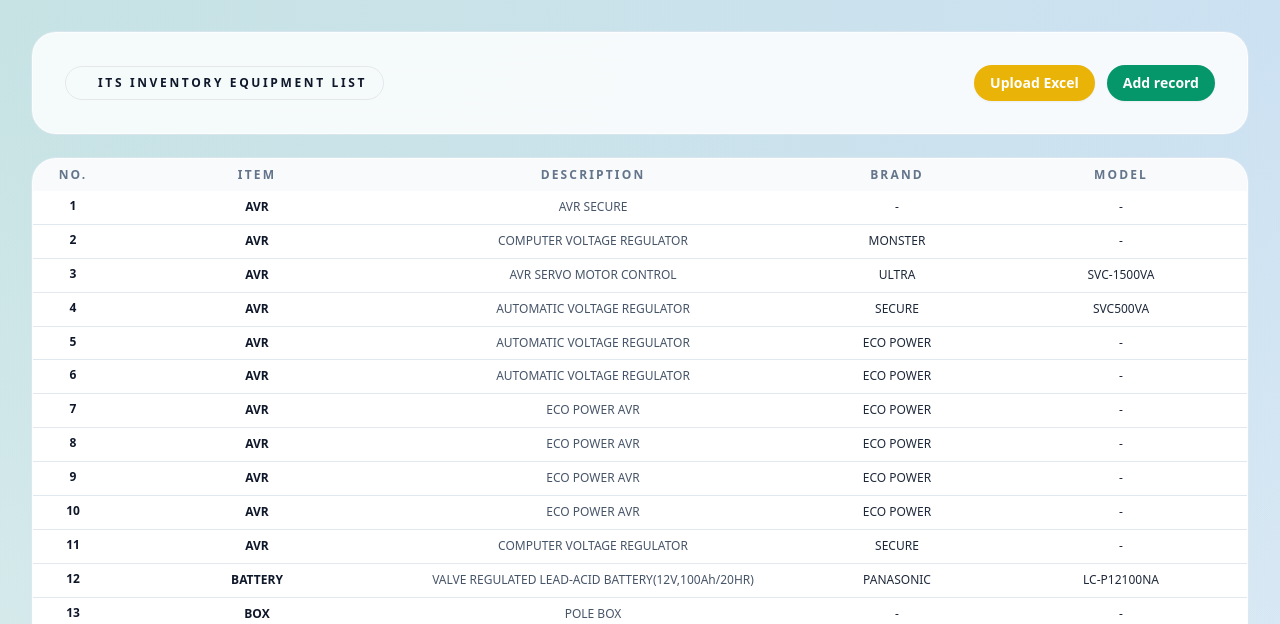
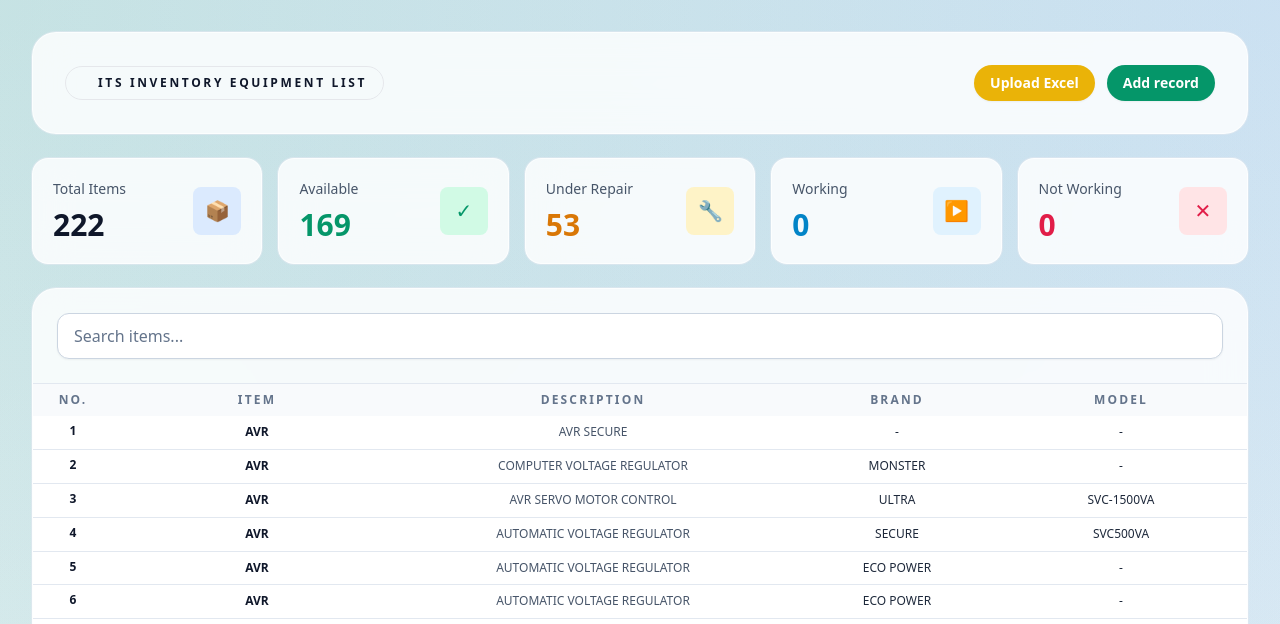
Before and after one commit to TheUnshackled1/ITS-INVENTORY-SYSTEM, a Django app: page / in a window 1280 px wide. Shown: the top 624 px of the page. Run offline with Django 5.2, Linux system fonts and the light colour scheme; data comes from the database, SQL or seed files in the repository; some libraries are stand-ins or nearby versions.

Commit message:
apply buttons cards

```diff
--- a/inventory/views.py
+++ b/inventory/views.py
@@ -16,11 +16,14 @@ def get_row_value(row, index, default=""):
 
 def inventory_list(request):
     inventory_items = Inventory.objects.all().order_by('item_type', 'serial_number')
+
+    # Calculate statistics
     total_items = inventory_items.count()
     available_count = inventory_items.filter(status='available').count()
     repair_count = inventory_items.filter(status='repair').count()
     in_use_count = inventory_items.filter(status='in_use').count()
     not_working_count = inventory_items.exclude(status__in=['available', 'repair', 'in_use']).count()
+
     stats = {
         'total': total_items,
         'available': available_count,
--- a/templates/inventory.html
+++ b/templates/inventory.html
@@ -282,10 +282,91 @@
       </section>
       {% endif %}
 
+      <!-- Statistics Cards -->
+      {% if inventory_items %}
+      <section class="grid grid-cols-1 md:grid-cols-2 lg:grid-cols-5 gap-4">
+        <!-- Total Items Card -->
+        <div class="backdrop-card rounded-2xl border border-white/70 p-5 shadow-soft ring-1 ring-slate-200/60">
+          <div class="flex items-center justify-between">
+            <div>
+              <p class="text-sm font-medium text-slate-600">Total Items</p>
+              <p class="text-3xl font-bold text-slate-900 mt-2">{{ stats.total }}</p>
+            </div>
+            <div class="flex h-12 w-12 items-center justify-center rounded-lg bg-blue-100 text-xl text-blue-600">📦</div>
+          </div>
+        </div>
+
+        <!-- Available Card -->
+        <div class="backdrop-card rounded-2xl border border-white/70 p-5 shadow-soft ring-1 ring-slate-200/60">
+          <div class="flex items-center justify-between">
+            <div>
+              <p class="text-sm font-medium text-slate-600">Available</p>
+              <p class="text-3xl font-bold text-emerald-600 mt-2">{{ stats.available }}</p>
+            </div>
+            <div class="flex h-12 w-12 items-center justify-center rounded-lg bg-emerald-100 text-xl text-emerald-600">✓</div>
+          </div>
+        </div>
+
+        <!-- Under Repair Card -->
+        <div class="backdrop-card rounded-2xl border border-white/70 p-5 shadow-soft ring-1 ring-slate-200/60">
+          <div class="flex items-center justify-between">
+            <div>
+              <p class="text-sm font-medium text-slate-600">Under Repair</p>
+              <p class="text-3xl font-bold text-amber-600 mt-2">{{ stats.repair }}</p>
+            </div>
+            <div class="flex h-12 w-12 items-center justify-center rounded-lg bg-amber-100 text-xl text-amber-600">🔧</div>
+          </div>
+        </div>
+
+        <!-- Working Card -->
+        <div class="backdrop-card rounded-2xl border border-white/70 p-5 shadow-soft ring-1 ring-slate-200/60">
+          <div class="flex items-center justify-between">
+            <div>
+              <p class="text-sm font-medium text-slate-600">Working</p>
+              <p class="text-3xl font-bold text-sky-600 mt-2">{{ stats.working }}</p>
+            </div>
+            <div class="flex h-12 w-12 items-center justify-center rounded-lg bg-sky-100 text-xl text-sky-600">▶</div>
+          </div>
+        </div>
+
+        <!-- Not Working Card -->
+        <div class="backdrop-card rounded-2xl border border-white/70 p-5 shadow-soft ring-1 ring-slate-200/60">
+          <div class="flex items-center justify-between">
+            <div>
+              <p class="text-sm font-medium text-slate-600">Not Working</p>
+              <p class="text-3xl font-bold text-rose-600 mt-2">{{ stats.not_working }}</p>
+            </div>
+            <div class="flex h-12 w-12 items-center justify-center rounded-lg bg-rose-100 text-xl text-rose-600">✕</div>
+          </div>
+        </div>
+      </section>
+      {% endif %}
+
       {% if inventory_items %}
       <section
         class="backdrop-card overflow-hidden rounded-3xl border border-white/70 shadow-soft ring-1 ring-slate-200/60"
       >
+        <!-- Search Bar -->
+        <div class="border-b border-slate-200 p-6">
+          <div class="flex flex-col sm:flex-row gap-3">
+            <div class="flex-1 relative">
+              <input
+                type="text"
+                id="global-search"
+                placeholder="Search items..."
+                class="w-full px-4 py-2.5 rounded-xl border border-slate-300 bg-white text-slate-900 placeholder-slate-500 shadow-sm transition focus:border-brand-500 focus:outline-none focus:ring-2 focus:ring-brand-500/20"
+              />
+            </div>
+            <button
+              id="clear-search"
+              class="px-6 py-2.5 rounded-xl bg-slate-200 text-slate-700 font-medium hover:bg-slate-300 transition whitespace-nowrap"
+              style="display: none;"
+            >
+              Clear Search
+            </button>
+          </div>
+        </div>
+
         <table
           id="inventory-table"
           class="w-full text-sm text-slate-700 whitespace-nowrap"
@@ -459,9 +540,11 @@
         perPageSelect: false,
       });
     }
+
+    // Global search functionality
     if (searchInput && dataTable) {
       searchInput.addEventListener("input", (e) => {
-        const query = e.target.value.toLowerCase();
+        const query = e.target.value.trim();
 
         if (query.length > 0) {
           clearButton.style.display = "inline-block";
@@ -471,10 +554,13 @@
           dataTable.search("");
         }
       });
+
+      // Clear button functionality
       clearButton.addEventListener("click", () => {
         searchInput.value = "";
         clearButton.style.display = "none";
         dataTable.search("");
+        searchInput.focus();
       });
     }
   });
```
